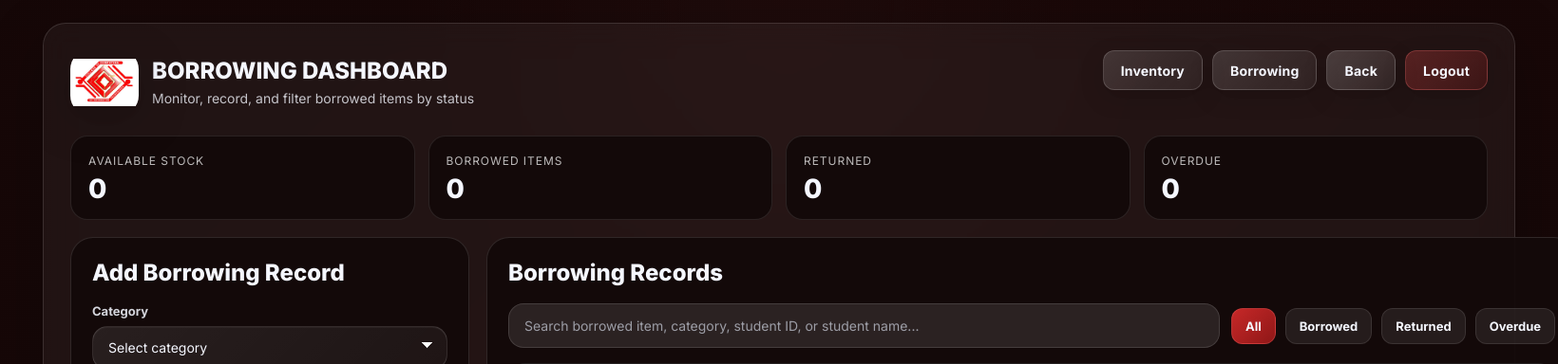
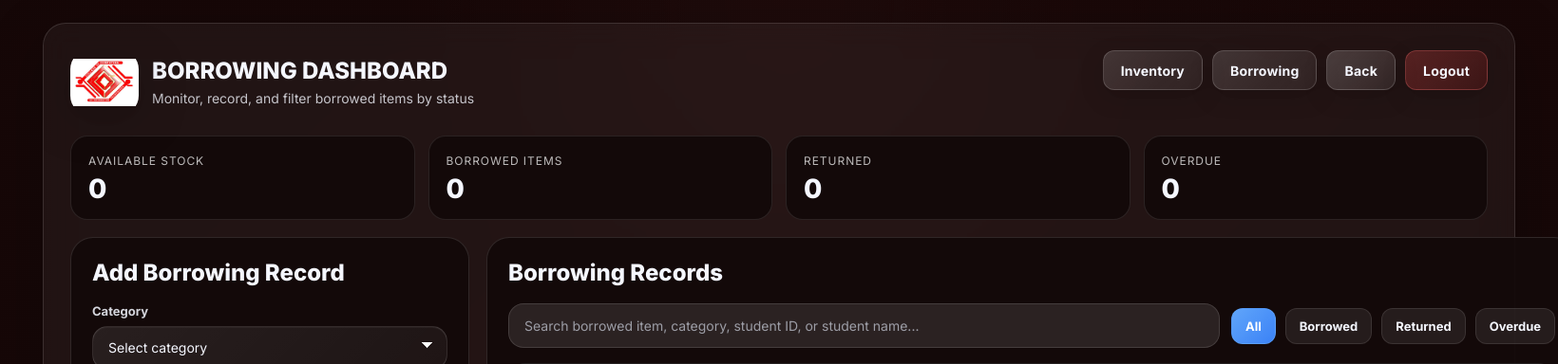
Before and after one commit to paulkurtBuhiaTimoteo/SYSTEM, a Flask app: page /admin/borrowing in a window 1640 px wide. Shown: the top 384 px of the page at 95% size. Run offline with Flask 3, Linux system fonts and the light colour scheme; the visitor is signed in with stand-in values (Sample User, id 1); data comes from the database, SQL or seed files in the repository; data that the repository does not hold is empty.

Commit message:
change filter color to blue

```diff
--- a/templates/admin_borrowing.html
+++ b/templates/admin_borrowing.html
@@ -345,9 +345,11 @@ body{
 }
 
 .filter-btn.active{
-  background:linear-gradient(135deg,#c62828,#8f1717);
-  border-color:rgba(255,120,120,0.25);
+  background:linear-gradient(135deg,#60a5fa,#3b82f6); /* light blue */
+  border-color:rgba(96,165,250,0.5);
+  color:#fff;
 }
+
 
 .inventory-wrap{
   background:rgba(12,8,8,0.95);
```
